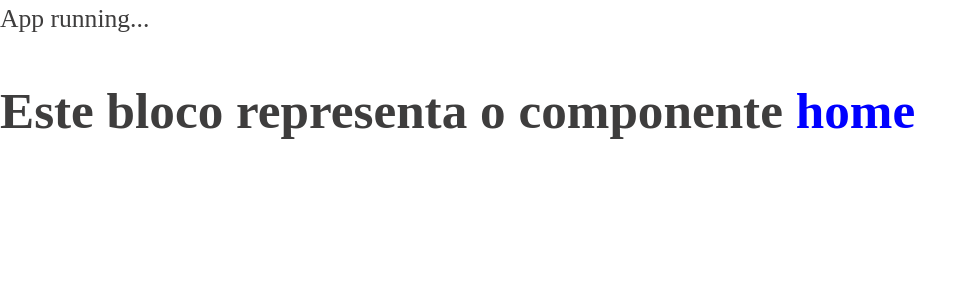
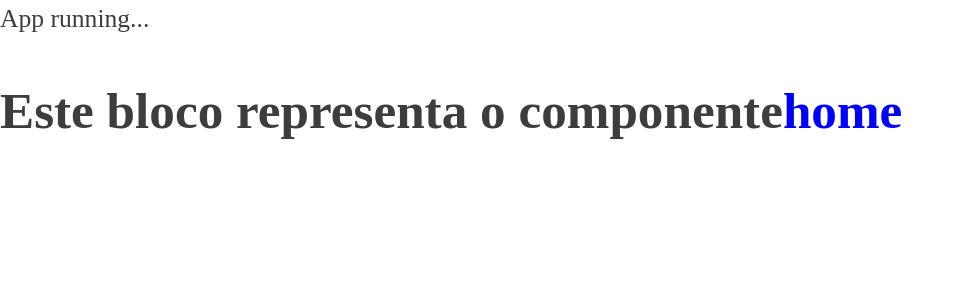
Before and after one commit to jonathasborges1/react-template, a React (Create React App) app: page / in a window 1280 px wide. Shown: the top 300 px of the page, without its empty margins (0-977 px from the left). Built offline with nearby package versions, Linux system fonts and the light colour scheme.

Commit message:
React-template - Default Standard Project Structure

```diff
--- a/package.json
+++ b/package.json
@@ -8,6 +8,7 @@
     "@fontsource/roboto": "^4.5.8",
     "@mui/icons-material": "^5.11.0",
     "@mui/material": "^5.11.8",
+    "@mui/styles": "^5.11.9",
     "@testing-library/jest-dom": "^5.16.5",
     "@testing-library/react": "^13.4.0",
     "@testing-library/user-event": "^13.5.0",
--- a/src/pages/home/index.tsx
+++ b/src/pages/home/index.tsx
@@ -1,16 +1,31 @@
 import React from 'react';
+import { makeStyles } from '@mui/styles';
+import { Theme } from '@mui/material/styles';
+import { Grid } from '@mui/material';
 
 interface Props {
     children?: React.ReactNode;
 }
 
 const Home: React.FC<Props> = ({ children, ...props }) => {
+     const classes = useStyles();
     return (
-        <>
-            <h1>Este bloco representa o componente <b style={{color:"#00f"}} >home</b> </h1>
-            {children}
-        </>
+        <Grid container>
+            <Grid item>
+                <h1 className={classes.container}>Este bloco representa o componente <b style={{color:"#00f"}} >home</b> </h1>
+                {children}
+            </Grid>
+
+        </Grid>
     )
 }
 
 export default Home;
+
+const useStyles = makeStyles((theme: Theme) => ({
+    container: {
+      display: "flex",
+      alignItems: "center",
+      justifyContent: "center",
+    },
+  }));
```
Also changed, not shown: 2 other files (tests, documents, lock files or other folders).
